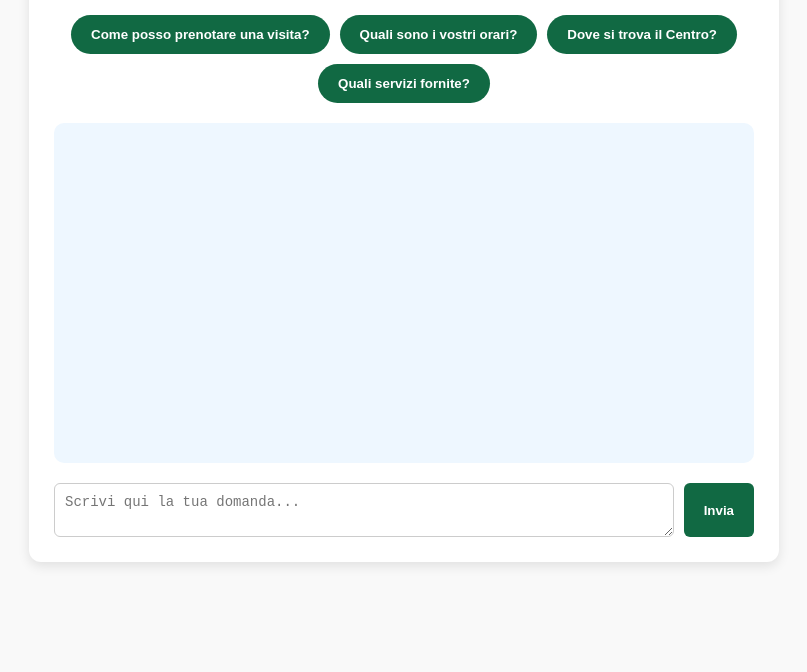
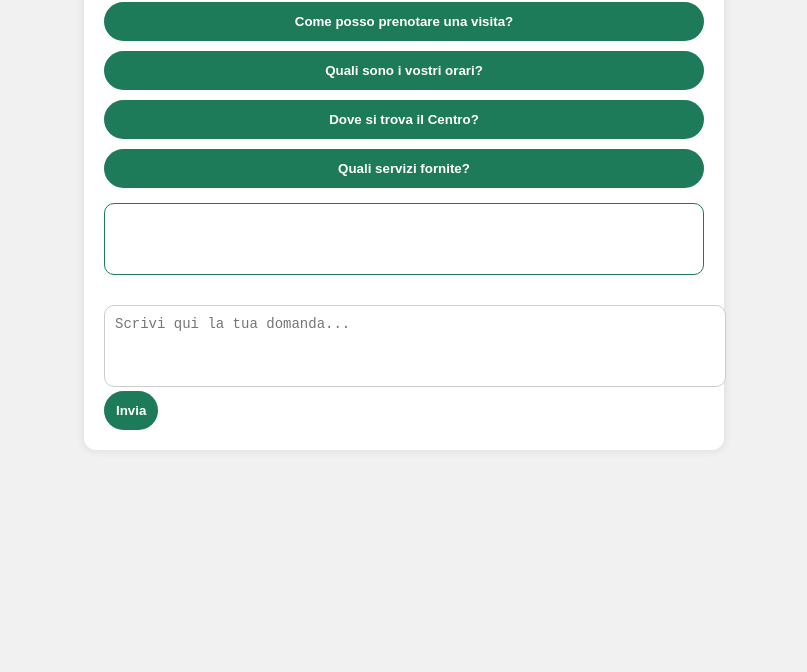
Before and after one commit to RGAdvisor/chatbot-cmvc, a website: page index.html in a window 1280 px wide. Shown: the part 128-800 px from the top of the page, without its empty margins (236-1043 px from the left). Drawn offline with Linux system fonts and the light colour scheme.

Commit message:
style.css

```diff
--- a/style.css
+++ b/style.css
@@ -1,107 +1,89 @@
 body {
   font-family: Arial, sans-serif;
-  background-color: #f9f9f9;
+  background-color: #f1f1f1;
   margin: 0;
   padding: 0;
 }
 
 .container {
-  max-width: 700px;
+  width: 90%;
+  max-width: 600px;
   margin: 30px auto;
-  background: #fff;
-  padding: 25px;
+  background-color: #fff;
+  padding: 20px;
   border-radius: 12px;
-  box-shadow: 0 4px 12px rgba(0, 0, 0, 0.1);
+  box-shadow: 0 0 10px rgba(0,0,0,0.1);
 }
 
 h1 {
   text-align: center;
-  color: #116943;
-  margin-bottom: 30px;
+  color: #1e7b5a;
 }
 
 .button-group {
   display: flex;
-  flex-wrap: wrap;
-  justify-content: center;
+  flex-direction: column;
   gap: 10px;
-  margin-bottom: 20px;
+  margin-bottom: 15px;
 }
 
-.question-button {
-  background-color: #116943;
+button {
+  padding: 12px;
+  border: none;
+  background-color: #1e7b5a;
   color: white;
-  border: none;
-  padding: 12px 20px;
-  border-radius: 30px;
   font-weight: bold;
+  border-radius: 20px;
   cursor: pointer;
-  transition: background-color 0.2s;
 }
 
-.question-button:hover {
-  background-color: #0e5a38;
+button:hover {
+  background-color: #145d44;
 }
 
 .risposta-fissa {
-  background-color: #fff3cd;
-  border: 1px solid #ffeeba;
-  color: #856404;
-  padding: 15px;
+  min-height: 50px;
+  border: 1px solid #1e7b5a;
   border-radius: 10px;
+  padding: 10px;
   margin-bottom: 20px;
-  display: none;
+  color: #333;
 }
 
 .chat-box {
-  background-color: #eef7ff;
-  padding: 20px;
-  border-radius: 10px;
-  height: 300px;
+  max-height: 300px;
   overflow-y: auto;
-  margin-bottom: 20px;
+  margin-bottom: 10px;
 }
 
-.message {
-  margin-bottom: 15px;
-  line-height: 1.4;
+.user-message,
+.gpt-response {
+  max-width: 80%;
+  padding: 10px;
+  margin: 8px;
+  border-radius: 16px;
+  clear: both;
+  word-wrap: break-word;
 }
 
-.message.user {
-  text-align: right;
-  font-weight: bold;
+.user-message {
+  background-color: #1e7b5a;
+  color: white;
+  align-self: flex-end;
+  float: right;
 }
 
-.message.bot {
-  text-align: left;
-  color: #333;
-}
-
-.input-area {
-  display: flex;
-  gap: 10px;
+.gpt-response {
+  background-color: #e0e0e0;
+  float: left;
 }
 
 textarea {
-  flex: 1;
+  width: 100%;
+  height: 60px;
   padding: 10px;
-  font-family: monospace;
+  border-radius: 10px;
+  border: 1px solid #ccc;
+  resize: none;
   font-size: 14px;
-  resize: vertical;
-  border-radius: 6px;
-  border: 1px solid #ccc;
 }
-
-button#invia {
-  padding: 10px 20px;
-  background-color: #116943;
-  color: white;
-  border: none;
-  border-radius: 6px;
-  cursor: pointer;
-  font-weight: bold;
-}
-
-button#invia:hover {
-  background-color: #0e5a38;
-}
```
